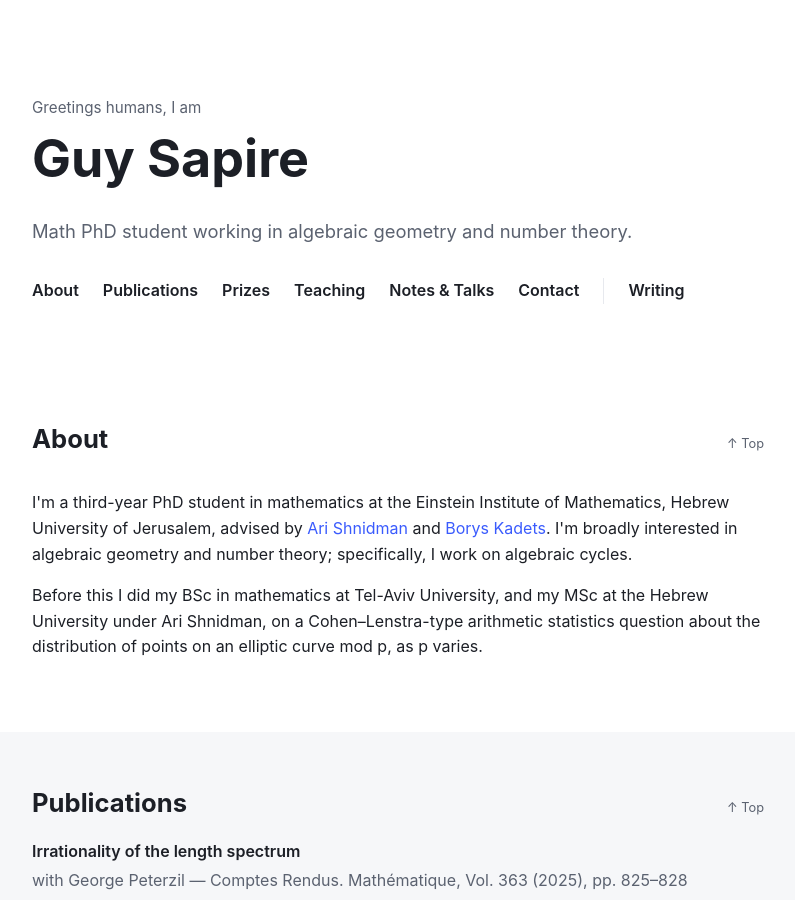
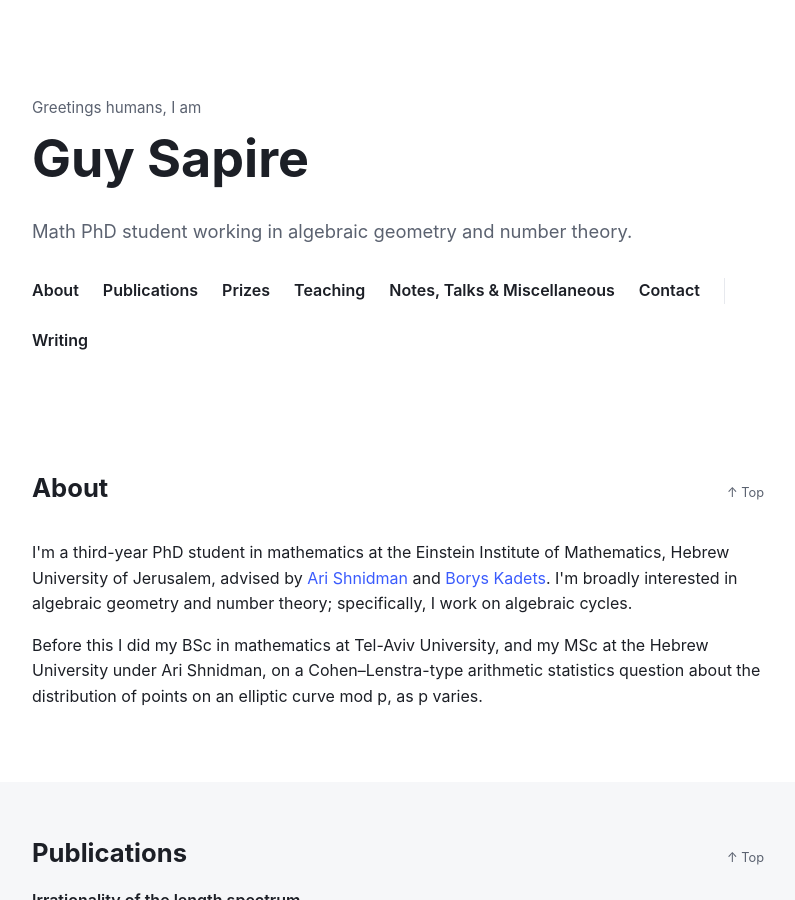
Before and after one commit to GuySa/GuySa.github.io, a Jekyll site: the page built from index.html, in a window 1280 px wide and 900 px high. Shown: the whole window, without its empty margins (242-1037 px from the left). Built offline with Jekyll 4.4.1, drawn with Linux system fonts in a browser that asks for light colours; some of the changed text lies outside the part shown.

Commit message:
Rename Notes & Talks section to Notes, Talks & Miscellaneous
Broader title to comfortably cover the MSc thesis alongside talk
notes without splitting it into its own section.

Co-Authored-By: Claude Sonnet 5 <noreply@anthropic.com>

```diff
--- a/_includes/nav.html
+++ b/_includes/nav.html
@@ -6,7 +6,7 @@
   <a href="{{ prefix }}#publications">Publications</a>
   <a href="{{ prefix }}#prizes">Prizes</a>
   <a href="{{ prefix }}#teaching">Teaching</a>
-  <a href="{{ prefix }}#notes">Notes &amp; Talks</a>
+  <a href="{{ prefix }}#notes">Notes, Talks &amp; Miscellaneous</a>
   <a href="{{ prefix }}#contact">Contact</a>
   <span class="nav-sep" aria-hidden="true"></span>
   <a href="/writing/">Writing</a>
--- a/index.html
+++ b/index.html
@@ -112,7 +112,7 @@
     <section id="notes" class="section">
       <div class="wrap">
         <div class="section-heading">
-          <h2>Notes &amp; Talks</h2>
+          <h2>Notes, Talks &amp; Miscellaneous</h2>
           <a href="#top" class="to-top" aria-label="Back to top">&uarr; Top</a>
         </div>
         <p class="notes-disclaimer">These are informal personal notes, not intended for publication. They may contain mistakes and get pretty rough in places, so read with even more skepticism than usual.</p>
```
